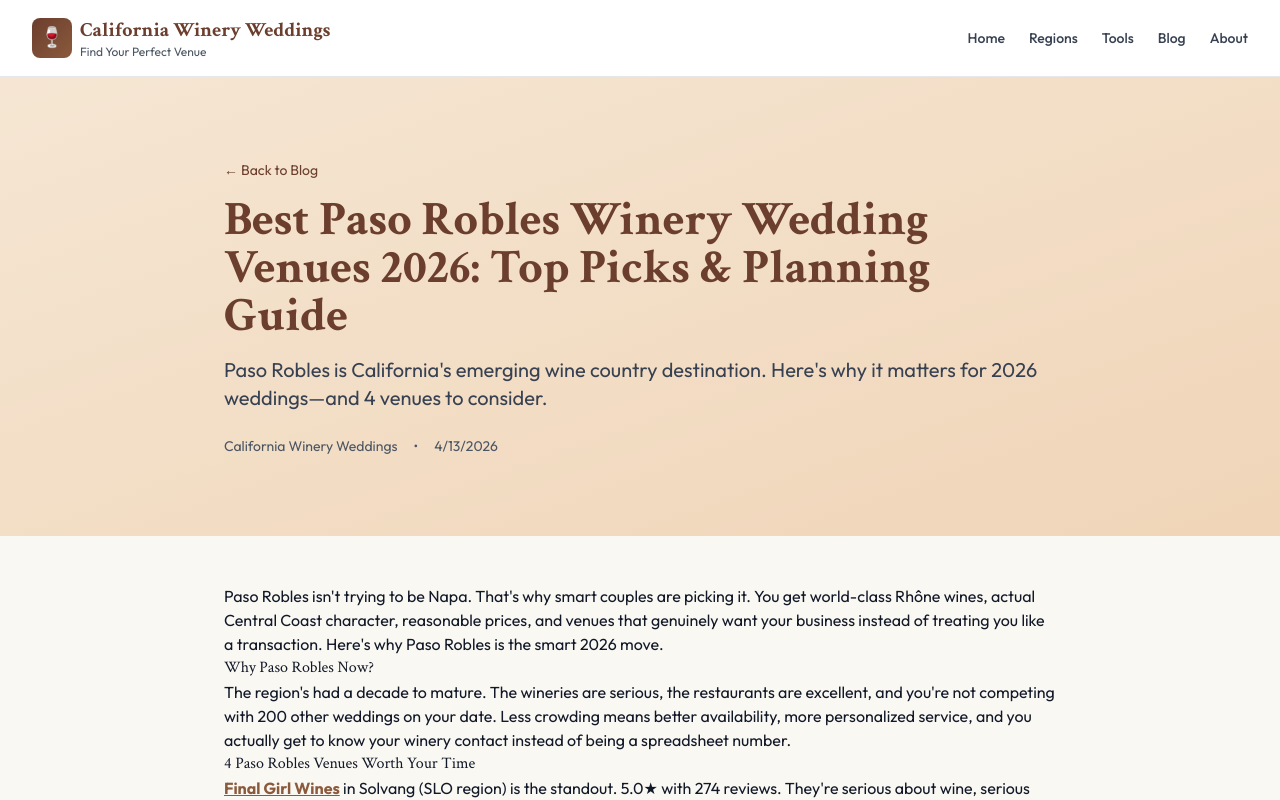
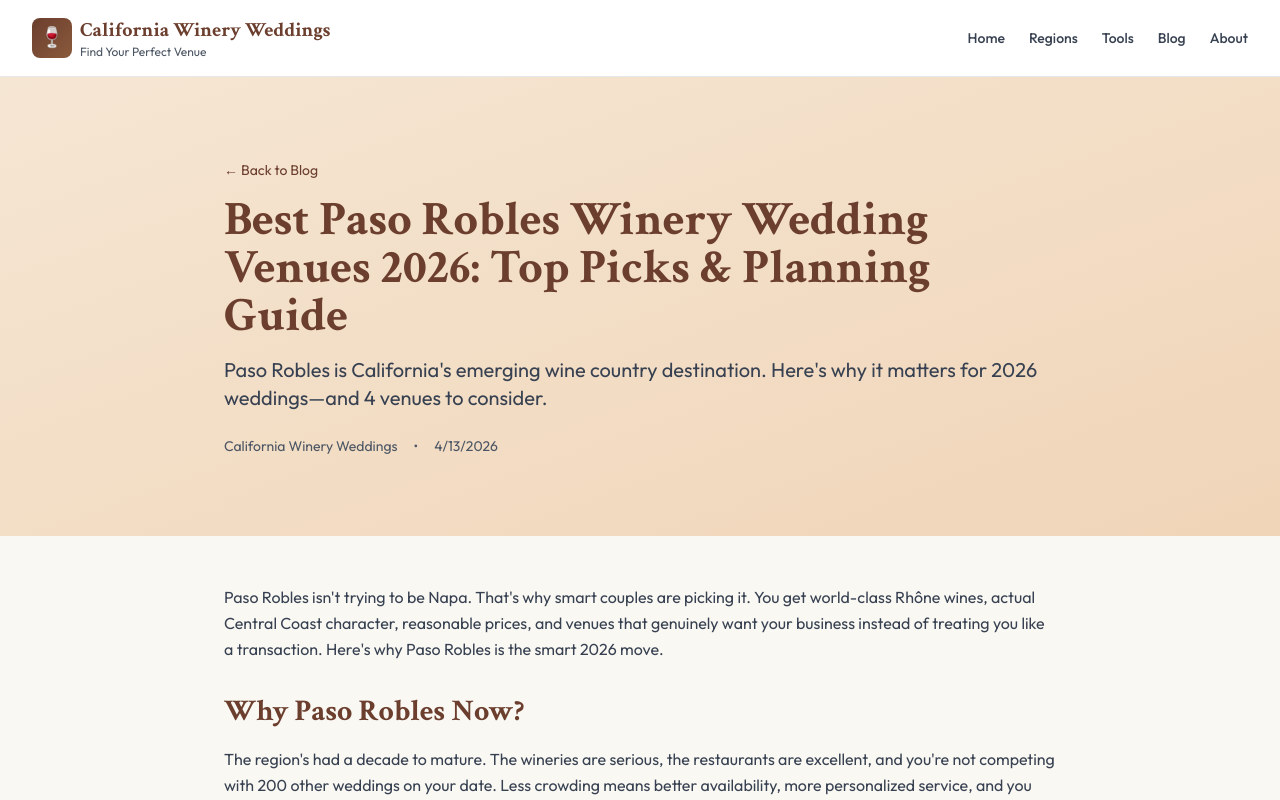
Before and after one commit to jess-ouican/californiawineryweddings, a Next.js app: page /blog/best-paso-robles-winery-wedding-venues-2026 in a window 1280 px wide. Shown: the top 800 px of the page. Built offline with nearby package versions, Linux system fonts and the light colour scheme.

Commit message:
fix: use regex to directly transform link HTML with inline burgundy styles

```diff
--- a/components/BlogContent.tsx
+++ b/components/BlogContent.tsx
@@ -5,32 +5,24 @@ interface BlogContentProps {
 }
 
 export default function BlogContent({ content }: BlogContentProps) {
-  // Inject inline styles for all links
-  const styledContent = content.replace(
-    /<a\s+href=/g,
-    '<a style="color: #8B5A3C !important; text-decoration: underline !important; cursor: pointer;" href='
-  );
+  // Transform links to have explicit burgundy styling
+  const styledContent = content
+    .replace(
+      /<a\s+href=([^>]*)>([^<]*)<\/a>/g,
+      '<a href=$1 style="color: #8B5A3C; text-decoration: underline; font-weight: 500;">$2</a>'
+    );
 
   return (
-    <>
-      <style>{`
-        .blog-content a {
-          color: #8B5A3C !important;
-          text-decoration: underline !important;
-        }
-        .blog-content a:hover {
-          color: #6B3E2E !important;
-        }
-        /* Override any prose styling */
-        .blog-content :where(a) {
-          color: #8B5A3C !important;
-          text-decoration: underline !important;
-        }
-      `}</style>
-      <article
-        className="blog-content prose prose-lg max-w-none"
-        dangerouslySetInnerHTML={{ __html: styledContent }}
-      />
-    </>
+    <article
+      className="prose prose-lg max-w-none
+                 [&_h2]:font-serif [&_h2]:text-3xl [&_h2]:font-bold [&_h2]:text-[#6B3E2E] [&_h2]:mt-8 [&_h2]:mb-4
+                 [&_h3]:font-serif [&_h3]:text-xl [&_h3]:font-bold [&_h3]:text-[#6B3E2E] [&_h3]:mt-6 [&_h3]:mb-3
+                 [&_p]:text-gray-700 [&_p]:leading-relaxed [&_p]:mb-4
+                 [&_strong]:font-semibold [&_strong]:text-gray-800
+                 [&_ul]:list-disc [&_ul]:ml-6 [&_ul]:mb-4
+                 [&_li]:text-gray-700 [&_li]:mb-2
+                 [&_a]:no-underline [&_a]:hover:opacity-80"
+      dangerouslySetInnerHTML={{ __html: styledContent }}
+    />
   );
 }
```
